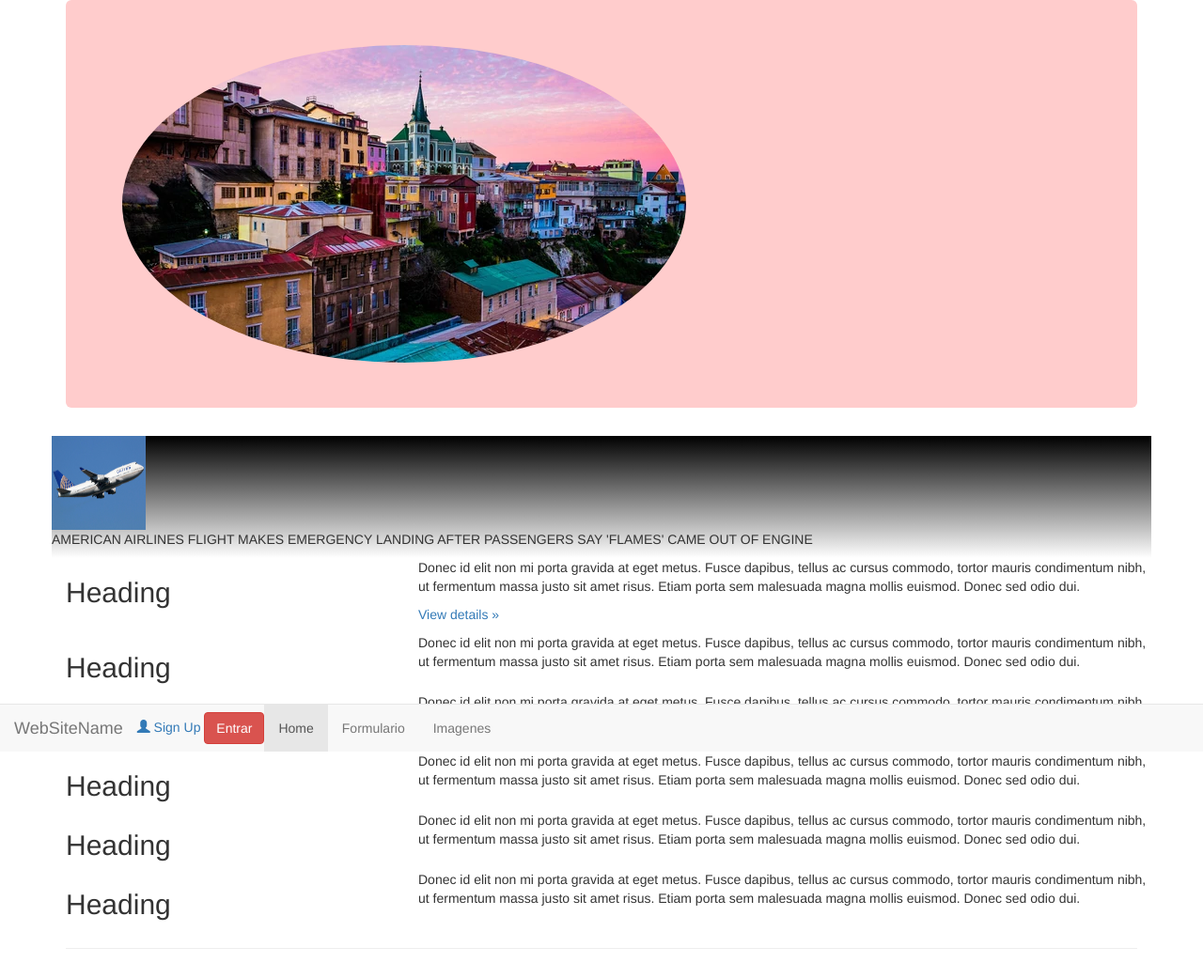
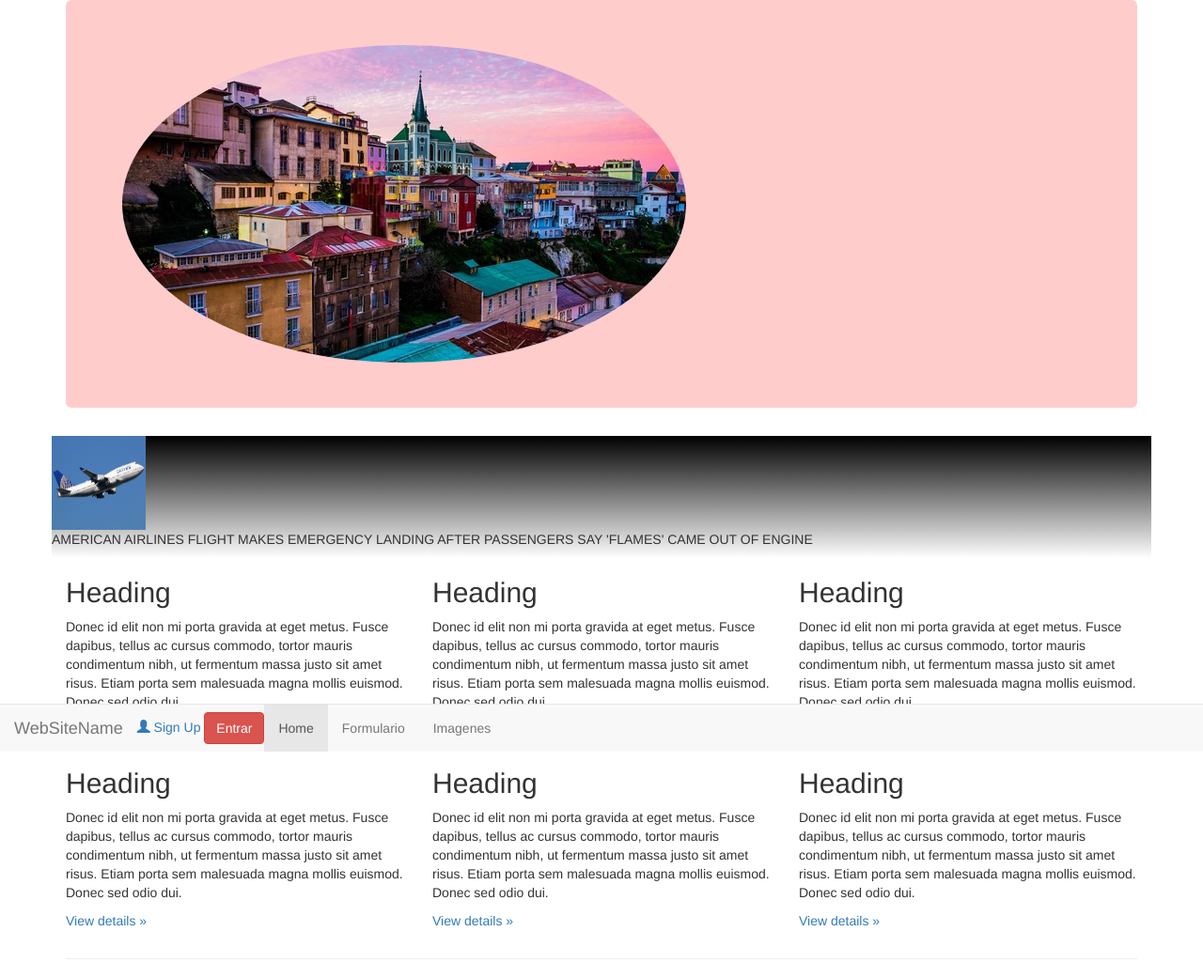
Before and after one commit to sergiolarragoi/IWEB-MAILA-FROGA-R2-18_19-IKASLE, a plain HTML site: page index.html in a window 1280 px wide. Shown: the whole page at 94% size. Drawn offline with nearby package versions, Linux system fonts and the light colour scheme.

Commit message:
avances...

```diff
--- a/index.html
+++ b/index.html
@@ -90,88 +90,46 @@
 
                     <img src="img/iStock-477343262.jpg" alt="" width="100" height="100"/>
                     <p>AMERICAN AIRLINES FLIGHT MAKES EMERGENCY LANDING AFTER PASSENGERS SAY 'FLAMES' CAME OUT OF ENGINE</p>
-                </div >
-                <!-- <div >
-                     <div >
+                </div>
+                <div class="row">
+                    <div class="col-xs-12 col-md-6 col-lg-4 impar">
                         <h2>Heading</h2>
 
                         <p >Donec id elit non mi porta gravida at eget metus. Fusce dapibus, tellus ac cursus commodo, tortor mauris condimentum nibh, ut fermentum massa justo sit amet risus. Etiam porta sem malesuada magna mollis euismod. Donec sed odio dui. </p>
                         <p><a href="#" role="button">View details &raquo;</a></p>
                     </div>
-                     <div >
+                    <div class="col-xs-12 col-md-6 col-lg-4 par">
                         <h2>Heading</h2>
                         <p >
 
                             Donec id elit non mi porta gravida at eget metus. Fusce dapibus, tellus ac cursus commodo, tortor mauris condimentum nibh, ut fermentum massa justo sit amet risus. Etiam porta sem malesuada magna mollis euismod. Donec sed odio dui. </p>
                         <p><a href="#" role="button" >View details &raquo;</a></p>
                     </div>
-                     <div >
+                    <div class="col-xs-12 col-md-6 col-lg-4 impar">
                         <h2>Heading</h2>
                         <p >Donec id elit non mi porta gravida at eget metus. Fusce dapibus, tellus ac cursus commodo, tortor mauris condimentum nibh, ut fermentum massa justo sit amet risus. Etiam porta sem malesuada magna mollis euismod. Donec sed odio dui. </p>
                         <p><a  href="#" role="button">View details &raquo;</a></p>
                     </div>
 
-                     <div >
+                    <div class="col-xs-12 col-md-6 col-lg-4 par">
                         <h2>Heading</h2>
                         <p>Donec id elit non mi porta gravida at eget metus. Fusce dapibus, tellus ac cursus commodo, tortor mauris condimentum nibh, ut fermentum massa justo sit amet risus. Etiam porta sem malesuada magna mollis euismod. Donec sed odio dui. </p>
                         <p><a  href="#" role="button">View details &raquo;</a></p>
                     </div>
-                     <div >
+                    <div class="col-xs-12 col-md-6 col-lg-4 impar">
                         <h2>Heading</h2>
                         <p>Donec id elit non mi porta gravida at eget metus. Fusce dapibus, tellus ac cursus commodo, tortor mauris condimentum nibh, ut fermentum massa justo sit amet risus. Etiam porta sem malesuada magna mollis euismod. Donec sed odio dui. </p>
                         <p><a href="#" role="button">View details &raquo;</a></p>
                     </div>
-                     <div >
+                    <div class="col-xs-12 col-md-6 col-lg-4 par">
                         <h2>Heading</h2>
                         <p>Donec id elit non mi porta gravida at eget metus. Fusce dapibus, tellus ac cursus commodo, tortor mauris condimentum nibh, ut fermentum massa justo sit amet risus. Etiam porta sem malesuada magna mollis euismod. Donec sed odio dui. </p>
                         <p><a >View details &raquo;</a></p>
                     </div>
 
-                 </div>-->
+                </div>
 
-                <div class="row">
-                    <div class="col-xs-12 col-md-6 col-lg-4 par"><h2>Heading</h2></div>
-                    <div class="cuadro">
-                        <p class="card-text">Donec id elit non mi porta gravida at eget metus. Fusce dapibus, tellus ac cursus commodo, tortor mauris condimentum nibh, ut fermentum massa justo sit amet risus. Etiam porta sem malesuada magna mollis euismod. Donec sed odio dui. </p>
 
-                    </div>
-                    <p><a href="#" role="button">View details &raquo;</a></p>
-                </div>
-                <div class="row">
-                    <div class="col-xs-12 col-md-6 col-lg-4 impar"><h2>Heading</h2></div>
-                    <div class="cuadro">
-
-                        <p class="card-text">Donec id elit non mi porta gravida at eget metus. Fusce dapibus, tellus ac cursus commodo, tortor mauris condimentum nibh, ut fermentum massa justo sit amet risus. Etiam porta sem malesuada magna mollis euismod. Donec sed odio dui. </p>
-                    </div>
-                </div>
-                <div class="row">
-                    <div class="col-xs-12 col-md-6 col-lg-4 par"><h2>Heading</h2></div>
-                    <div class="cuadro">
-
-                        <p class="card-text">Donec id elit non mi porta gravida at eget metus. Fusce dapibus, tellus ac cursus commodo, tortor mauris condimentum nibh, ut fermentum massa justo sit amet risus. Etiam porta sem malesuada magna mollis euismod. Donec sed odio dui. </p>
-                    </div>
-                </div>
-                <div class="row">
-                    <div class="col-xs-12 col-md-6 col-lg-4 par"><h2>Heading</h2></div>
-                    <div class="cuadro">
-
-                        <p class="card-text">Donec id elit non mi porta gravida at eget metus. Fusce dapibus, tellus ac cursus commodo, tortor mauris condimentum nibh, ut fermentum massa justo sit amet risus. Etiam porta sem malesuada magna mollis euismod. Donec sed odio dui. </p>
-                    </div>
-                </div>
-                <div class="row">
-                    <div class="col-xs-12 col-md-6 col-lg-4 par"><h2>Heading</h2></div>
-                    <div class="cuadro">
-
-                        <p class="card-text">Donec id elit non mi porta gravida at eget metus. Fusce dapibus, tellus ac cursus commodo, tortor mauris condimentum nibh, ut fermentum massa justo sit amet risus. Etiam porta sem malesuada magna mollis euismod. Donec sed odio dui. </p>
-                    </div>
-                </div>
-                <div class="row">
-                    <div class="col-xs-12 col-md-6 col-lg-4 par"><h2>Heading</h2></div>
-                    <div class="cuadro">
-
-                        <p class="card-text">Donec id elit non mi porta gravida at eget metus. Fusce dapibus, tellus ac cursus commodo, tortor mauris condimentum nibh, ut fermentum massa justo sit amet risus. Etiam porta sem malesuada magna mollis euismod. Donec sed odio dui. </p>
-                    </div>
-                </div>
 
 
 
```
Also changed, not shown: formulario.html (+2 -2 lines). Lines whose indentation alone changed are shown as unchanged.
